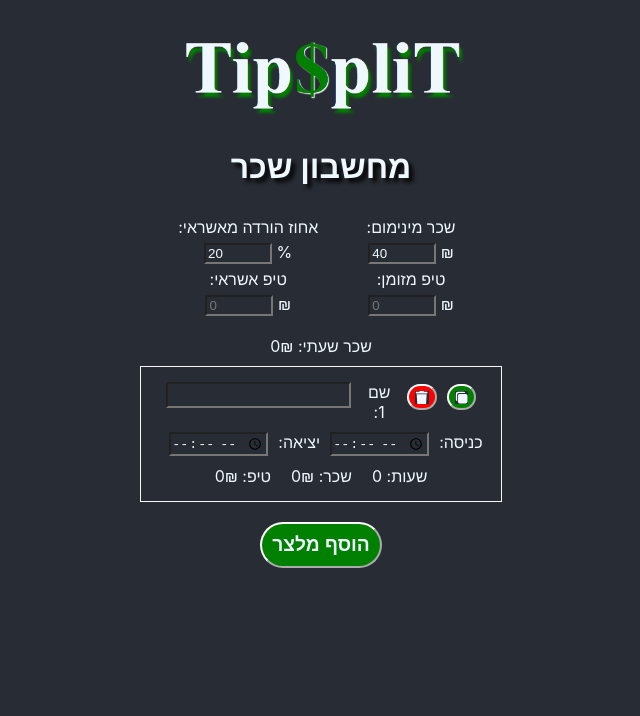
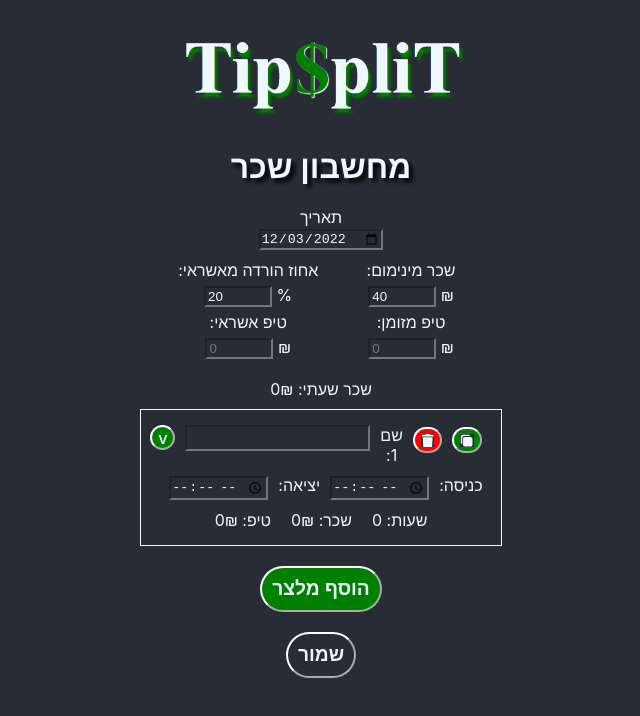
Before and after one commit to yossipoli/splitips, a React (Create React App) app: page /calculator in a window 1280 px wide. Shown: the top 716 px of the page, without its empty margins (319-959 px from the left). Built offline with nearby package versions, Linux system fonts and the light colour scheme.

Commit message:
insert new data to DB has changed

```diff
--- a/src/App.css
+++ b/src/App.css
@@ -4,8 +4,10 @@
 }
 
 .alert button{
-  background-color: white;
-  color: #282c34;
+  background-color: black;
+  border-radius: 50px;
+  width: 20px;
+  height: 20px;
 }
 
 .alert div{
--- a/src/App.js
+++ b/src/App.js
@@ -29,8 +29,9 @@ function App() {
                     <Route path="/forgot-password" element={<Forgot />} />
                     <Route path="reset-password/:id" element={<ResetPassword />} />
                     <Route path="/calculator" element={<Splitter />} />
-                    <Route path="/" element={<Paycheck />} />
-                    <Route path="*" element={<Paycheck />} />
+                    <Route path="/paycheck" element={<Paycheck />} />
+                    <Route path="/" element={<Splitter />} />
+                    <Route path="*" element={<Splitter />} />
                 </Routes>
             </Router>
         </div>
--- a/src/Components/Splitter/InnerComponents/Employee/Employee.css
+++ b/src/Components/Splitter/InnerComponents/Employee/Employee.css
@@ -33,5 +33,5 @@
 .employee input {
     margin: 0 10px;
     height: 20px;
-    max-width: 35vw;
+    max-width: 18vw;
 }
--- a/src/Components/Splitter/InnerComponents/Employee/Employee.js
+++ b/src/Components/Splitter/InnerComponents/Employee/Employee.js
@@ -14,14 +14,14 @@ function Employee({idx, employeeIn, employeeOut, duplicate, remove, onChange}) {
                         <button
                             onClick={()=> duplicate(idx)}
                             className="duplicate"
-                            title="Duplicate"
+                            title="שכפל"
                         >
                             <IoCopy />
                         </button>
                         <button
                             onClick={() => remove(idx)}
                             className="removeBtn"
-                            title="Remove"
+                            title="מחק"
                         >
                             <FaTrash />
                         </button>
@@ -33,6 +33,18 @@ function Employee({idx, employeeIn, employeeOut, duplicate, remove, onChange}) {
                         value={employeeIn.name}
                         onChange={updateEmployee}
                     />
+                    <label className="tookTip">
+                        <button
+                            name="tookTip"
+                            value={employeeIn.tookTip? false : true}
+                            style={{ backgroundColor: employeeIn.tookTip ? "green" : "red" }}
+                            className="tookTipSpan"
+                            onClick={updateEmployee}
+                            title={employeeIn.tookTip? "לקח טיפ" : "לא לקח טיפ"}
+                        >
+                            {employeeIn.tookTip? "V" : "X"}
+                        </button>
+                    </label>
                 </div>
                 <div className="row">
                     <div className="startTime">
--- /dev/null
+++ b/src/Components/Splitter/InnerComponents/Save/Save.css
@@ -0,0 +1,8 @@
+.save button{
+    font-size: larger;
+    font-weight: bolder;
+    padding: 10px;
+    background-color: none;
+    border-radius: 30px;
+    border-color: white;
+}
--- /dev/null
+++ b/src/Components/Splitter/InnerComponents/Save/Save.js
@@ -0,0 +1,42 @@
+import "./Save.css";
+import React from "react";
+import { toast, ToastContainer } from "react-toastify";
+import { API } from "../../../../DAL/API";
+
+function Save({ date, employeesIn, employeesOut, salary, perHour }) {
+
+    const handleClick = async()=> {
+        const employees = [];
+        for (let idx in employeesIn) {
+            employees.push({
+                date,
+                name: employeesIn[idx].name,
+                start: employeesIn[idx].start,
+                end: employeesIn[idx].end,
+                hours: employeesOut[idx].hours,
+                minimum: salary.minimum,
+                perHour,
+                salary: employeesOut[idx].salary,
+                tip: employeesOut[idx].tips,
+                expense: employeesOut[idx].tips < 0 ? employeesOut[idx].tips * (-1) : 0,
+                tookTip: employeesIn[idx].tookTip ? 1: 0
+            })
+        }
+        await API.remove({date})
+        const res = await API.addDay({employees})
+        toast[res.sign](res.msg)
+    }
+
+    return (
+        <div>
+            <div className="alert">
+                <ToastContainer/>
+            </div>
+            <div className="save">
+                <button onClick={handleClick}>שמור</button>
+            </div>
+        </div>
+    );
+}
+
+export default Save;
--- a/src/Components/Splitter/index.js
+++ b/src/Components/Splitter/index.js
@@ -3,11 +3,26 @@ import "./../../App.css";
 import Employee from "./InnerComponents/Employee/Employee";
 import Add from "./InnerComponents/Add/Add";
 import MoneyDetails from "./InnerComponents/Salaries/Salaries";
+import Save from "./InnerComponents/Save/Save";
+
+const getTodayDate = ()=> {
+
+    const today = new Date();
+    const yyyy = today.getFullYear();
+    let mm = today.getMonth() + 1; // Months start at 0!
+    let dd = today.getDate();
+
+    if (dd < 10) dd = '0' + dd;
+    if (mm < 10) mm = '0' + mm;
+
+    return yyyy + '-' + mm + '-' + dd;
+}
 
 const employeeIn = () => ({
     name: "",
     start: "",
     end: "",
+    tookTip: true,
 });
 
 const employeeOut = () => ({
@@ -25,6 +40,9 @@ const calculateHoursDifference = (start, end) => {
 };
 
 function Splitter() {
+
+    const [date, setDate] = useState(getTodayDate())
+
     const [salaries, setSalaries] = useState({
         cash: 0,
         credit: 0,
@@ -56,7 +74,11 @@ function Splitter() {
 
     const updateEmployee = (idx, prop, value) => {
         const nextEmployees = [...employeesIn];
-        nextEmployees[idx][prop] = value;
+        if(prop==="tookTip"){
+            nextEmployees[idx][prop] = value === "true" ? true : false
+        } else {
+            nextEmployees[idx][prop] = value;
+        }
         setEmployeesIn(nextEmployees);
     };
 
@@ -92,6 +114,12 @@ function Splitter() {
         <div className="App">
 
             <h1>מחשבון שכר</h1>
+            <div>
+                <div>תאריך</div>
+                <div>
+                    <input type="date" value={date} onChange={e=> setDate(e.target.value)}/>
+                </div>
+            </div>
             <MoneyDetails
                 salariesIn={salaries}
                 perHour={perHour}
@@ -111,6 +139,7 @@ function Splitter() {
             ))}
 
             <Add add={add} />
+            <Save date={date} employeesIn= {employeesIn} employeesOut={employeesOut} salary={salaries} perHour={perHour}/>
         </div>
     );
 }
--- a/src/DAL/API.js
+++ b/src/DAL/API.js
@@ -11,7 +11,7 @@ export const API = {
         try {
             return await fetch('http://localhost:4100/register', postOption(values)).then(res=> res.json());
         } catch {
-            return "fail";
+            return {sign: "error", msg:"אירעה שגיאה"};
         }
     },
 
@@ -19,7 +19,7 @@ export const API = {
         try {
             return await fetch('http://localhost:4100/login', postOption(values)).then(res=> res.json());
         } catch{
-            return "fail";
+            return {sign: "error", msg:"אירעה שגיאה"};
         }
     },
 
@@ -27,7 +27,7 @@ export const API = {
         try {
            return await fetch('http://localhost:4100/forgot-password', postOption(values)).then(res=> res.json());
         } catch {
-            return "fail";
+            return {sign: "error", msg:"אירעה שגיאה"};
         }
     },
 
@@ -35,7 +35,7 @@ export const API = {
         try {
             return await fetch(`http://localhost:4100/reset-password/${id}`, postOption(values)).then(res=> res.json());
         } catch {
-            return "fail";
+            return {sign: "error", msg:"אירעה שגיאה"};
         }
     },
 
@@ -62,4 +62,20 @@ export const API = {
             return false;
         }
     },
+
+    addDay : async(value) => {
+        try {
+            return await fetch(`http://localhost:4100/add`, postOption(value)).then(res=> res.json());
+        } catch {
+            return {sign: "error", msg:"אירעה שגיאה"};
+        }
+    },
+
+    remove : async(value) => {
+        try {
+            return await fetch(`http://localhost:4100/remove`, postOption(value)).then(res=> res.json());
+        } catch {
+            return {sign: "error", msg:"אירעה שגיאה"};
+        }
+    },
 }
```
